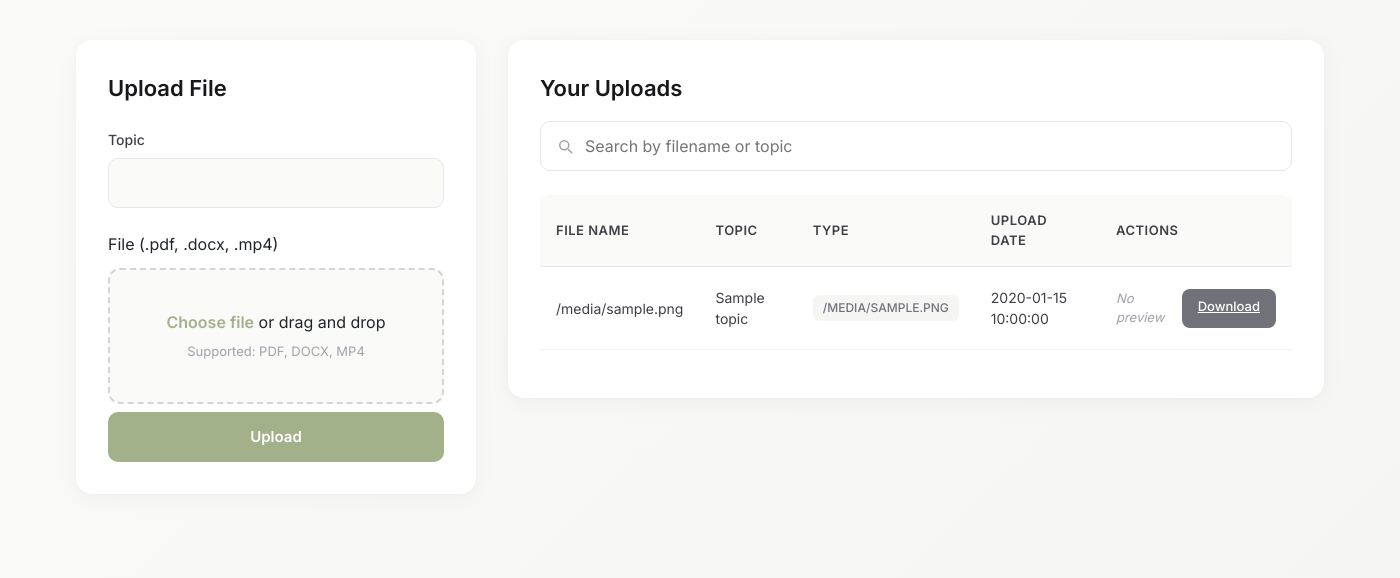
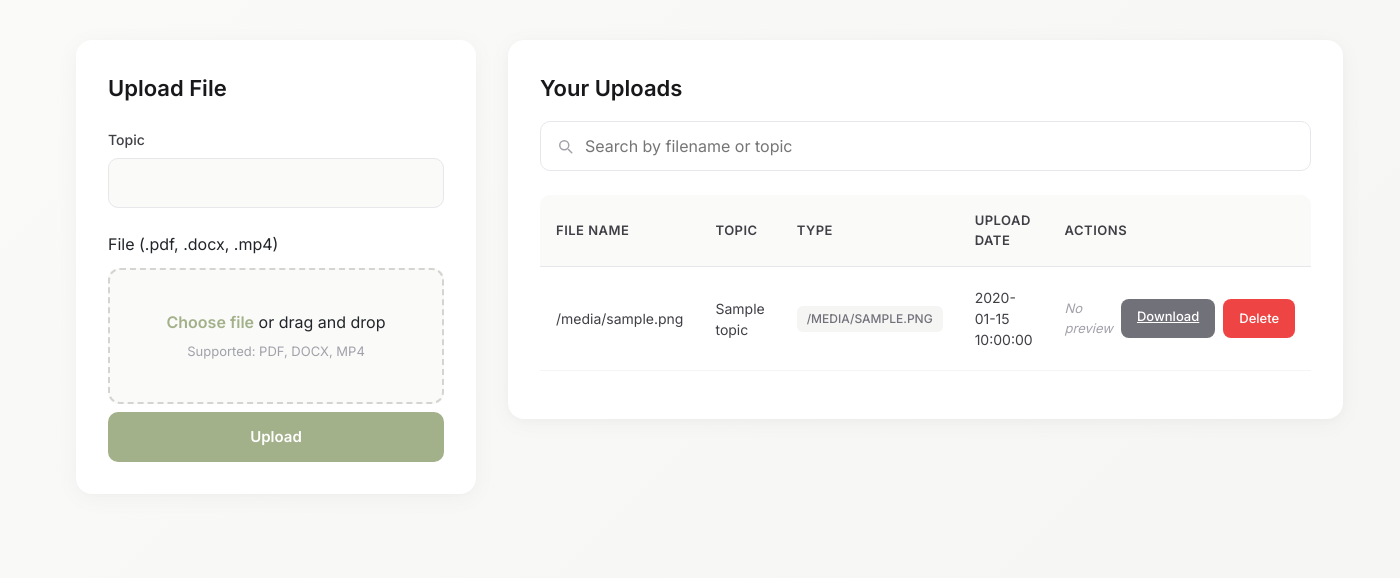
Before and after one commit to tishamazumdar-workfloww/practice-two-page-webapp, a FastAPI app: template templates/upload.html in a window 1400 px wide. Shown: the part 54-632 px from the top of the page. Run offline with FastAPI, Linux system fonts and the light colour scheme; the template is opened without the code that fills it: most values are stand-ins (such as "Sample title", 1, 10 or a date in 2020).

Commit message:
Added delete option

```diff
--- a/main.py
+++ b/main.py
@@ -262,3 +262,30 @@ async def preview_file(file_id: int, current_user: User = Depends(get_current_us
         raise HTTPException(status_code=404, detail="Preview not available for this file type")
 
     return FileResponse(path=file_path, media_type=media_type)
+
+
+@app.delete("/delete/{file_id}")
+async def delete_file(file_id: int, request: Request, current_user: User = Depends(get_current_user)):
+    """Delete a file: remove DB record and delete the file from disk."""
+    if not current_user:
+        return RedirectResponse(url="/login")
+    with Session(engine) as session:
+        meta = session.get(FileMeta, file_id)
+        if not meta or meta.user_id != current_user.id:
+            return JSONResponse({"status": "error", "detail": "File not found"}, status_code=404)
+        file_path = os.path.join(UPLOAD_DIR, meta.filename)
+        # attempt to remove file from disk; if missing, continue to remove DB record
+        try:
+            if os.path.exists(file_path):
+                os.remove(file_path)
+        except Exception as e:
+            # if we couldn't delete the file, report error
+            return JSONResponse({"status": "error", "detail": "Could not delete file from disk"}, status_code=500)
+        # remove metadata record
+        try:
+            session.delete(meta)
+            session.commit()
+        except Exception as e:
+            return JSONResponse({"status": "error", "detail": "Could not remove database record"}, status_code=500)
+
+    return JSONResponse({"status": "ok"})
--- a/static/css/styles.css
+++ b/static/css/styles.css
@@ -173,6 +173,10 @@ body.auth-page .navbar{ display: none !important; }
 .btn-preview:hover{ background:#60A5FA; color:#fff }
 .btn-download{ background:#71717A; color:#fff; padding:8px 16px; border-radius:8px; font-size:13px; font-weight:500; border:none }
 .btn-download:hover{ background:#52525B }
+
+/* Delete button: red, consistent sizing with other action buttons */
+.btn-delete{ background:#ef4444; color:#fff; padding:8px 16px; border-radius:8px; font-size:13px; font-weight:500; border:none }
+.btn-delete:hover{ background:#dc2626 }
 .no-preview{ color:#A1A1AA; font-size:13px; font-style:italic }
 
 .dv-progress{ height:8px; background:#F3F4F6; border-radius:8px; overflow:hidden; margin-top:12px }
--- a/static/js/main.js
+++ b/static/js/main.js
@@ -135,6 +135,12 @@
                     dl.href = '/files/' + resp.id + '/download';
                     dl.textContent = 'Download';
                     actionsDiv.appendChild(dl);
+                    // Delete button
+                    const delBtn = document.createElement('button');
+                    delBtn.className = 'btn-delete';
+                    delBtn.setAttribute('data-id', resp.id);
+                    delBtn.textContent = 'Delete';
+                    actionsDiv.appendChild(delBtn);
                     tdActions.appendChild(actionsDiv);
 
                     tr.appendChild(tdName);
@@ -333,6 +339,36 @@
     }
   });
 
+  // delete (delegated) - confirm and call backend DELETE, then remove row on success
+  document.addEventListener('click', function(e){
+    const del = e.target.closest('.btn-delete');
+    if(!del) return;
+    e.preventDefault();
+    const id = del.getAttribute('data-id');
+    if(!id) return;
+    if(!confirm('Are you sure you want to delete this file?')) return;
+    // disable while in flight
+    del.disabled = true;
+    fetch('/delete/' + id, { method: 'DELETE', headers: { 'X-Requested-With': 'XMLHttpRequest' } })
+      .then(async (res) => {
+        let json = {};
+        try{ json = await res.json(); }catch(e){}
+        if(res.ok && json.status === 'ok'){
+          const tr = del.closest('tr');
+          if(tr) tr.remove();
+        } else {
+          // show error
+          const msg = json && json.detail ? json.detail : 'Deletion failed';
+          try{ showNotice(msg); }catch(err){ alert(msg); }
+          del.disabled = false;
+        }
+      })
+      .catch((err) => {
+        try{ showNotice('Deletion failed (network error)'); }catch(e){ alert('Deletion failed (network error)'); }
+        del.disabled = false;
+      });
+  });
+
   // drag and drop
   const dropZone = document.getElementById('dropZone');
   if(dropZone){
--- a/templates/upload.html
+++ b/templates/upload.html
@@ -74,6 +74,7 @@
                   <div class="no-preview">No preview</div>
                 {% endif %}
                   <a class="btn-download" href="/files/{{ f.id }}/download">Download</a>
+                  <button class="btn-delete" data-id="{{ f.id }}">Delete</button>
                 </div>
               </td>
             </tr>
```
